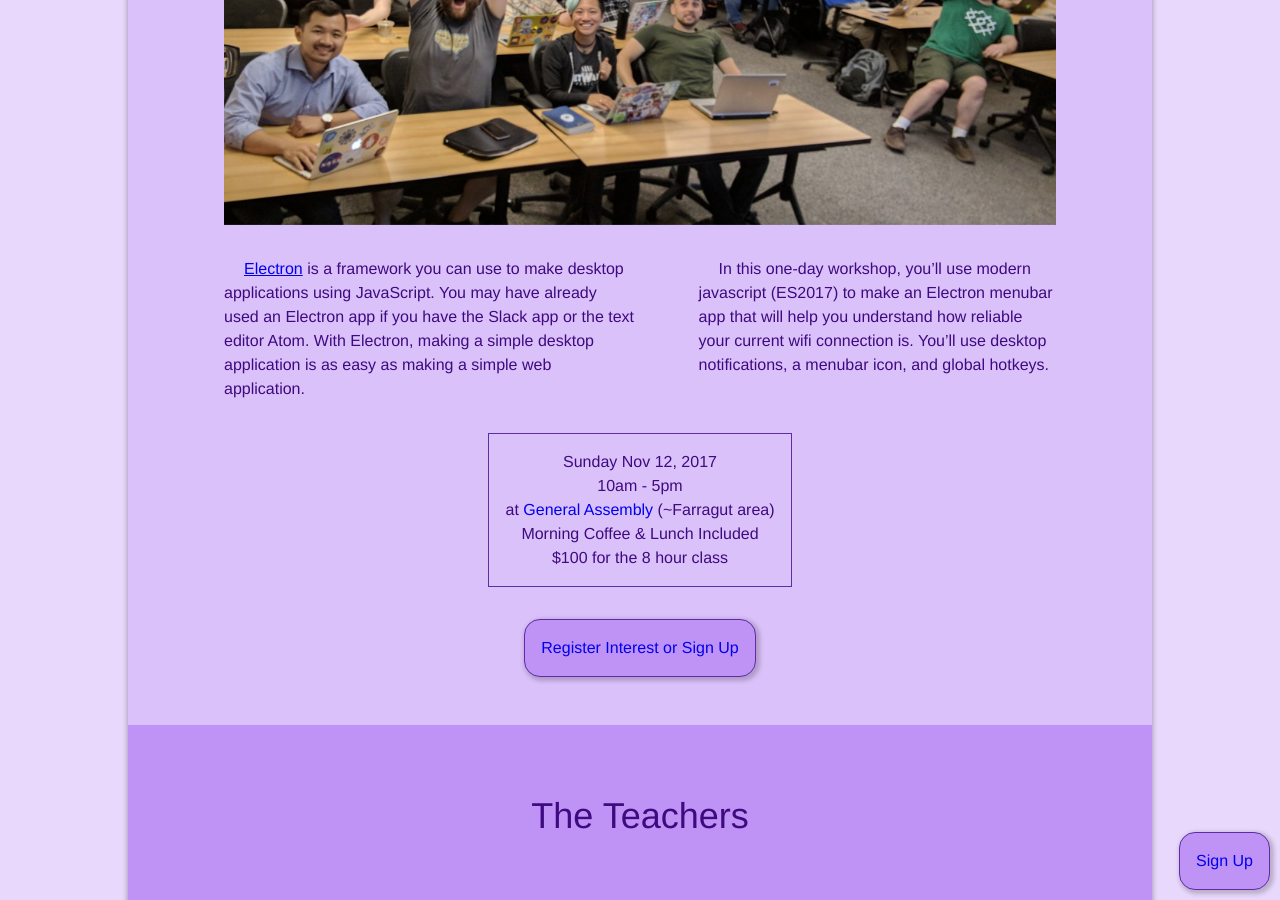
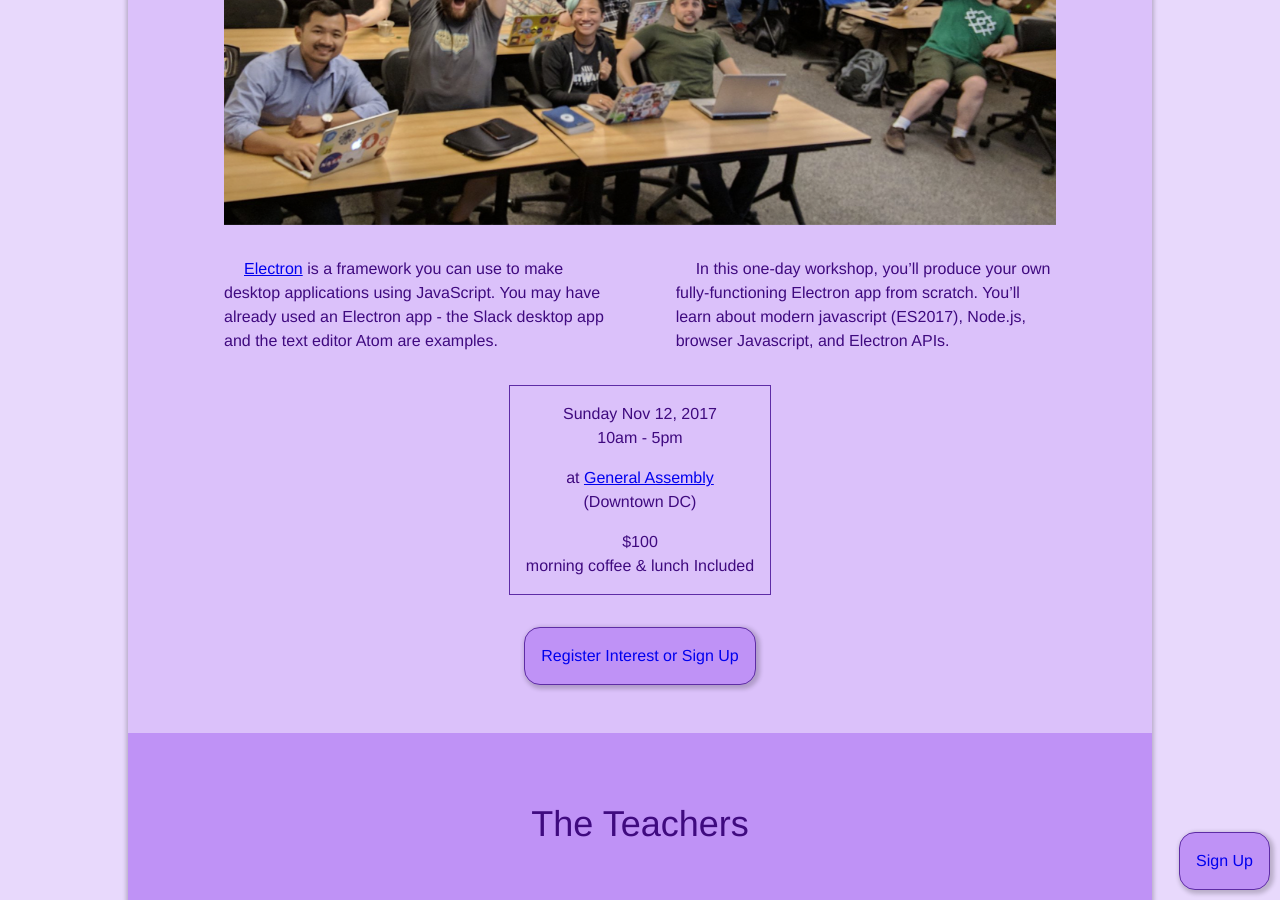
Before and after one commit to learnshinythings/learnshinythings.github.io, a Jekyll site: the page built from electron.md, in a window 1280 px wide and 900 px high, scrolled down 413 px. Built offline with Jekyll 4.4.1, drawn with Linux system fonts in a browser that asks for light colours; nearby versions of some CDN libraries; some of the changed text lies outside the part shown.

Commit message:
more text - top part and good enough section

```diff
--- a/electron.md
+++ b/electron.md
@@ -22,20 +22,21 @@ layout: general
 
 <div class="flex mh4">
   <div class="measure dib tl mh4" markdown="1">
-  [Electron](https://electron.atom.io/) is a framework you can use to make desktop applications using JavaScript. You may have already used an Electron app if you have the Slack app or the text editor Atom. With Electron, making a simple desktop application is as easy as making a simple web application.
+  [Electron](https://electron.atom.io/) is a framework you can use to make desktop applications using JavaScript. You may have already used an Electron app - the Slack desktop app and the text editor Atom are examples.
   </div>
   <div class="measure dib tl mh4" markdown="1">
-  In this one-day workshop, you'll use modern javascript (ES2017) to make an Electron menubar app that will help you understand how reliable your current wifi connection is. You'll use desktop notifications, a menubar icon, and global hotkeys.
+  In this one-day workshop, you'll produce your own fully-functioning Electron app from scratch. You'll learn about modern javascript (ES2017), Node.js, browser Javascript, and Electron APIs.
   </div>
 </div>
 
 <div class="flex flex-column items-center justify-center">
   <div class="tc pa3 ma3 ba b--purple bg-purp-light">
     <div>Sunday Nov 12, 2017</div>
-    <div>10am - 5pm</div>
-    <div>at <a href="https://generalassemb.ly/locations/washington-dc" class="link">General Assembly</a> (~Farragut area)</div>
-    <div>Morning Coffee & Lunch Included</div>
-    <div>$100 for the 8 hour class</div>
+    <div class="mb3">10am - 5pm</div>
+    <div>at <a href="https://generalassemb.ly/locations/washington-dc" class="">General Assembly</a></div>
+    <div>(Downtown DC)</div>
+    <div class="mt3">$100</div>
+    <div>morning coffee &amp; lunch Included</div>
   </div>
 
   <a href="https://ti.to/learn-shiny-things/learn-electron" class="link ma3">
```
Also changed, not shown: other parts of electron.md (+1 -1 lines).
